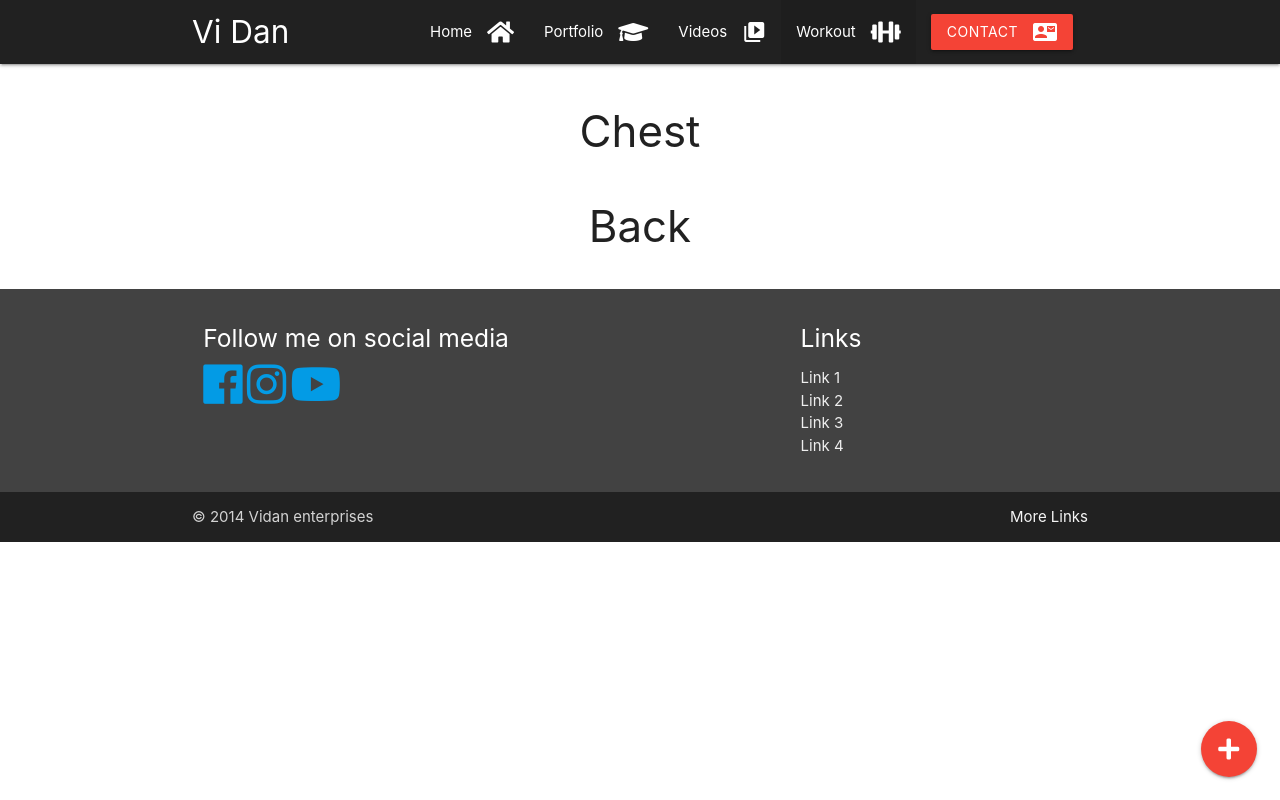
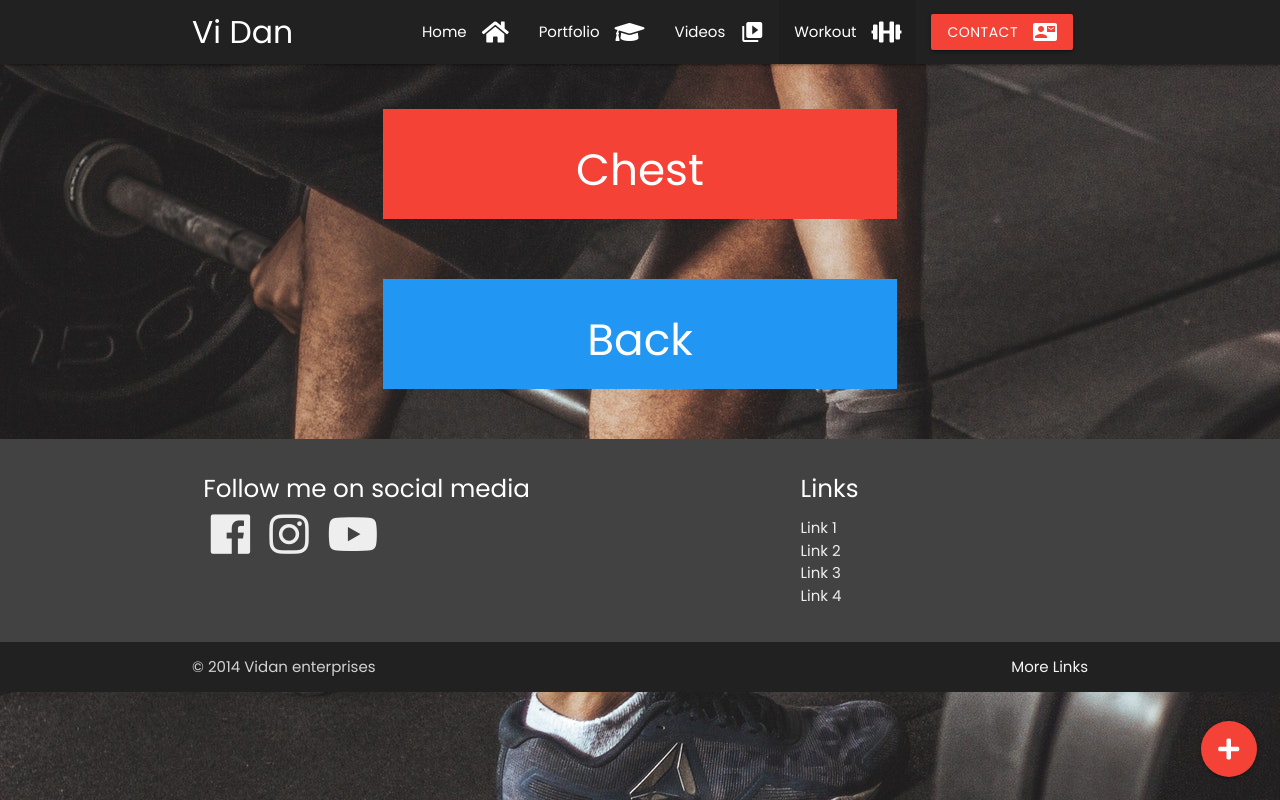
Before and after one commit to vidanmai/MatExample, a plain HTML site: page workout.html in a window 1280 px wide. Drawn offline with nearby package versions, Linux system fonts and the light colour scheme; the site is published under a folder, as on GitHub Pages, so addresses that start at the root find nothing.

Commit message:
Fixing a few issues with linking external stylesheets and images
found a flaw with writing unecessary / when referencing files in the same folder

```diff
--- a/stylesheets/test1.css
+++ b/stylesheets/test1.css
@@ -1,5 +1,5 @@
 body {
-    background-image: url(/img/pexels-photo-space.jpeg);
+    background-image: url(https://raw.githubusercontent.com/vidanmai/MatExample/master/img/pexels-photo-space.jpeg);
     background-repeat: no-repeat;
     background-attachment: fixed;
 }
--- a/stylesheets/workout.css
+++ b/stylesheets/workout.css
@@ -1,11 +1,9 @@
 body {
-    background-image: url(/img/deadlift-barbell-1920x1280.jpeg);
+    background-image: url(https://raw.githubusercontent.com/vidanmai/MatExample/master/img/deadlift-barbell-1920x1280.jpeg);
     background-repeat: no-repeat;
     background-attachment: fixed;
     font-family: poppins;
 }
-
---test
 
 .box {
     background: rgba(85, 85, 85, 0.9);
--- a/workout.html
+++ b/workout.html
@@ -19,9 +19,9 @@
   <!-- Importing animations from animate.css -->
   <link rel="stylesheet" href="https://cdnjs.cloudflare.com/ajax/libs/animate.css/3.7.0/animate.css" />
   <!-- Importing stylesheet main.css -->
-  <link rel="stylesheet" href="/stylesheets/main.css">
+  <link rel="stylesheet" href="stylesheets/main.css">
   <!-- Importing workout stylesheet -->
-  <link rel="stylesheet" href="/stylesheets/workout.css" />
+  <link rel="stylesheet" href="stylesheets/workout.css" />
   <!--Let browser know website is optimized for mobile-->
   <meta name="viewport" content="width=device-width, initial-scale=1.0" />
   <!-- Adding color to website tab in chrome -->
```
Also changed, not shown: index.html (+3 -2 lines), portfolio.html (+3 -2 lines), videos.html (+4 -3 lines).
